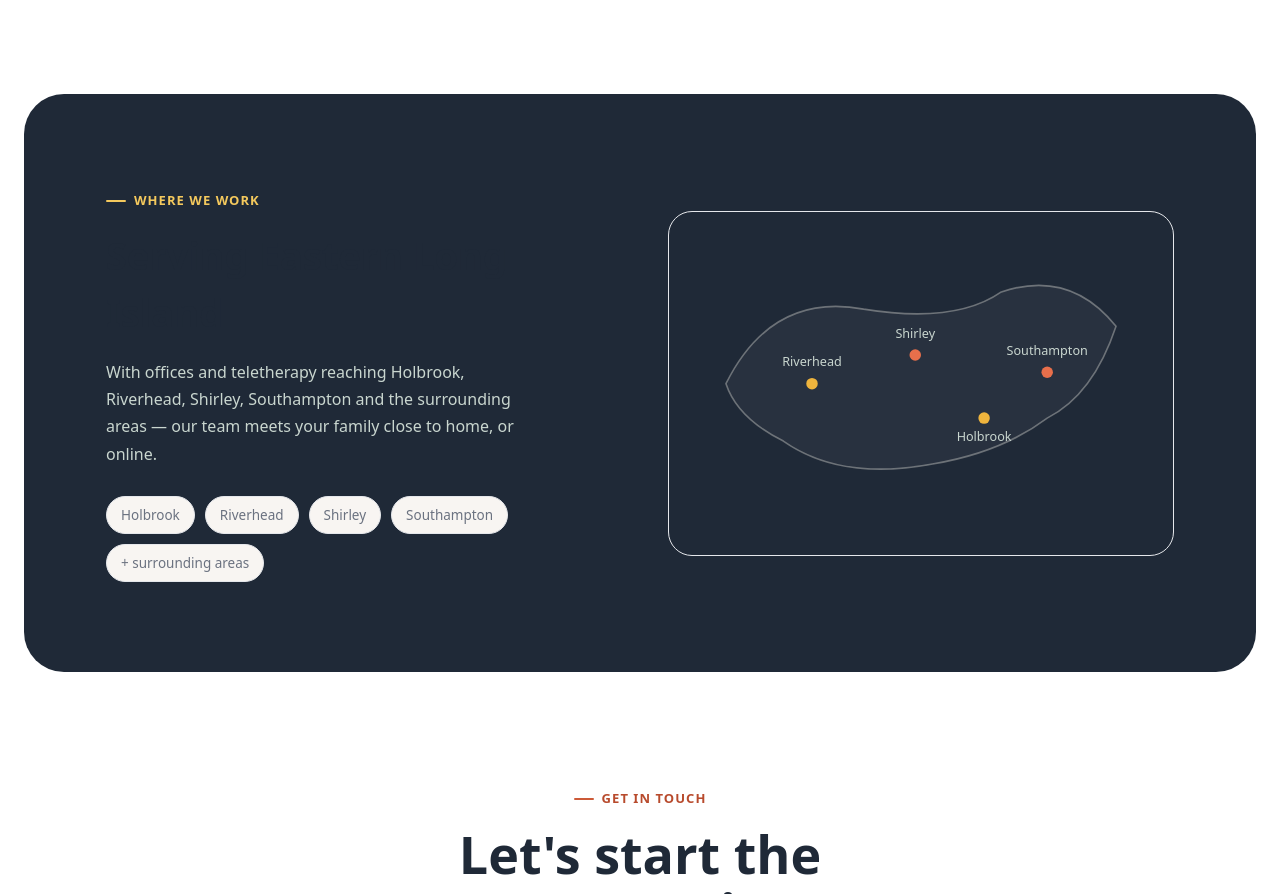
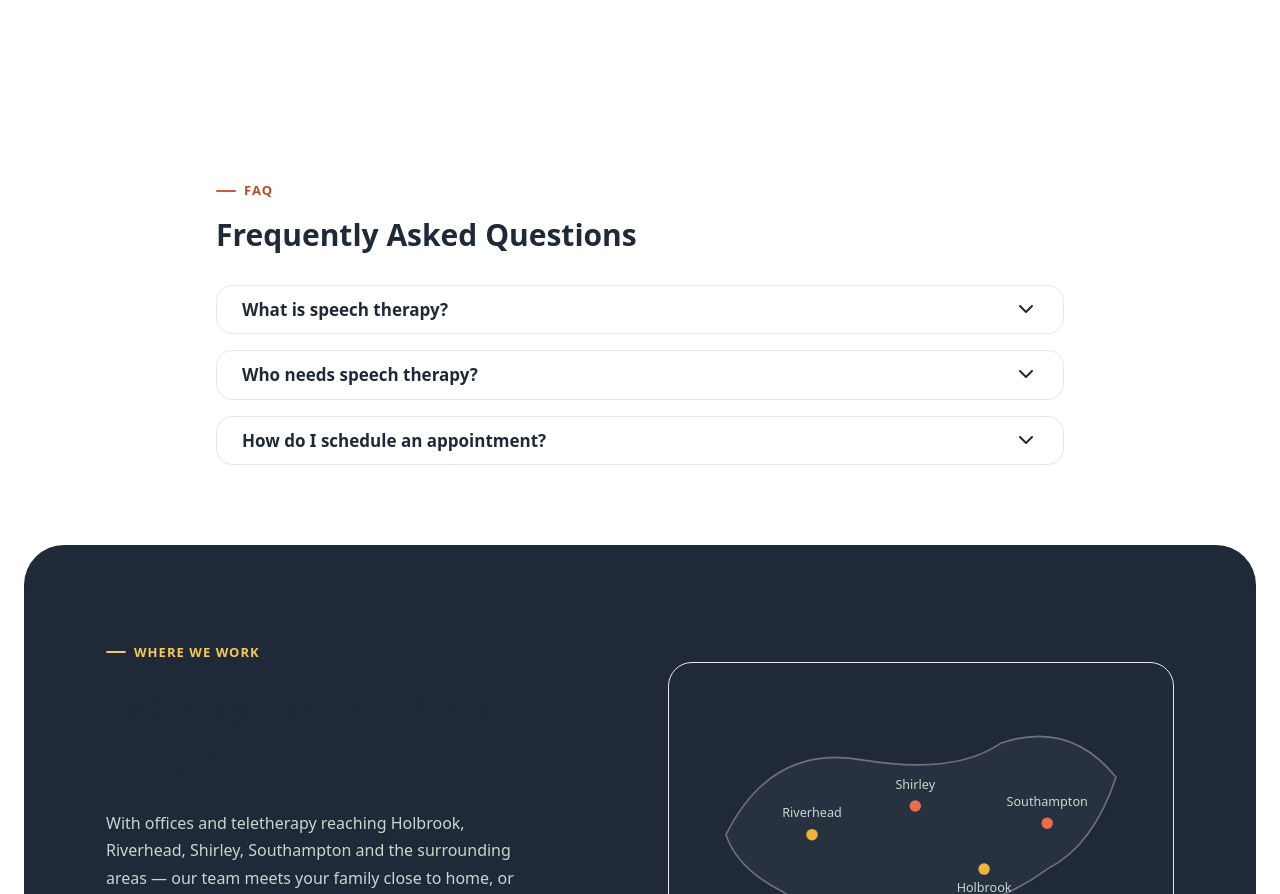
Before and after one commit to rumachoudhury/bright-path-therapy, a Next.js app in the folder frontend/: page / in a window 1280 px wide. Shown: the part 2837-3731 px from the top of the page. Built offline with nearby package versions, Linux system fonts and the light colour scheme.

Commit message:
Create and complete FAQ component with accordion styling

```diff
--- a/frontend/app/page.js
+++ b/frontend/app/page.js
@@ -7,6 +7,7 @@ import Area from "@/components/Area";
 import Contact from "@/components/Contact";
 import Footer from "@/components/Footer";
 import { services } from "@/lib/services";
+import FAQ from "@/components/FAQ";
 
 export default function Home() {
   return (
@@ -16,6 +17,7 @@ export default function Home() {
       <Signs />
       <About />
       <Services services={services} />
+      <FAQ />
       <Area />
       <Contact />
       <Footer />
--- /dev/null
+++ b/frontend/components/FAQ.jsx
@@ -0,0 +1,61 @@
+import {
+  Accordion,
+  AccordionContent,
+  AccordionItem,
+  AccordionTrigger,
+} from "@/components/ui/accordion";
+
+import Reveal from "./Reveal";
+
+export default function FAQ() {
+  const faqs = [
+    {
+      question: "What is speech therapy?",
+      answer:
+        "Speech therapy helps children and adults improve communication, speech, language, and swallowing skills.",
+    },
+    {
+      question: "Who needs speech therapy?",
+      answer:
+        "People who have difficulties with speech, language, communication, or swallowing may benefit from speech therapy.",
+    },
+    {
+      question: "How do I schedule an appointment?",
+      answer:
+        "You can contact us through the appointment request form or call our office directly.",
+    },
+  ];
+
+  return (
+    <section className="py-20">
+      <div className="max-w-4xl mx-auto px-6">
+        <Reveal>
+          <p className="eyebrow">FAQ</p>
+
+          <h2 className="font-display font-semibold text-3xl mb-8">
+            Frequently Asked Questions
+          </h2>
+        </Reveal>
+
+        <Accordion type="single" collapsible className="space-y-4">
+          {faqs.map((faq, index) => (
+            <Reveal key={index} delay={index * 60}>
+              <AccordionItem
+                value={`item-${index}`}
+                className="bg-white border border-line rounded-2xl px-6"
+              >
+                <AccordionTrigger className="text-left font-semibold text-[17px] hover:text-coral-deep">
+                  {faq.question}
+                </AccordionTrigger>
+
+                <AccordionContent className="text-ink-soft leading-relaxed">
+                  {faq.answer}
+                </AccordionContent>
+              </AccordionItem>
+            </Reveal>
+          ))}
+        </Accordion>
+      </div>
+    </section>
+  );
+}
```
